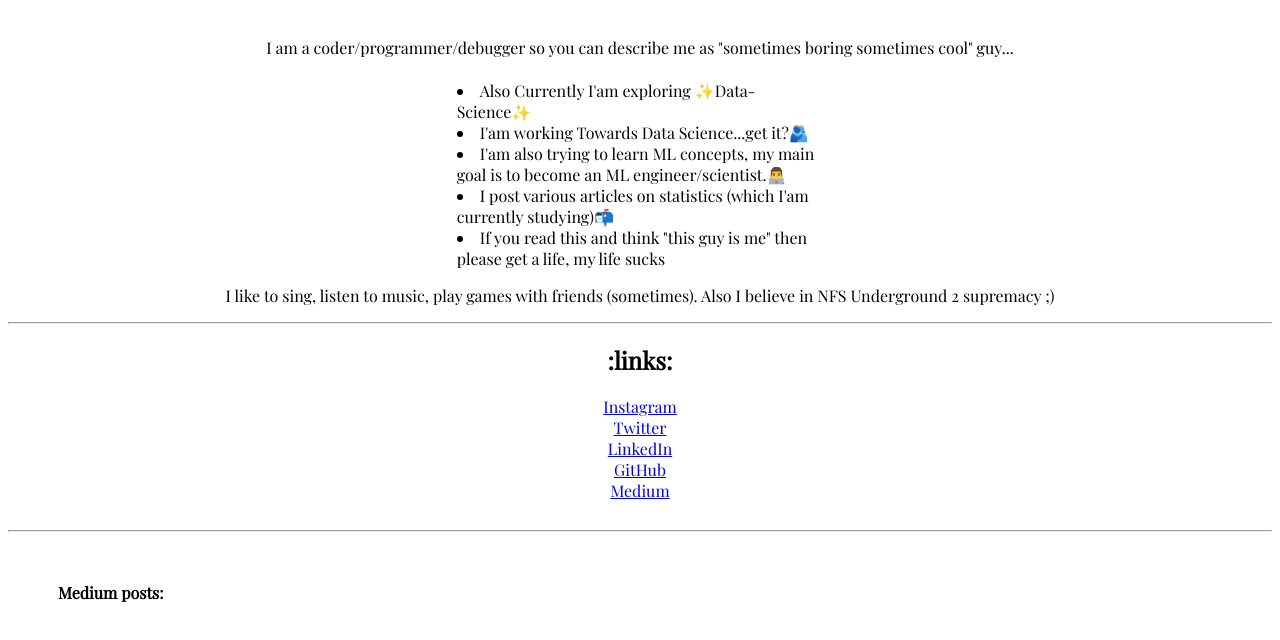
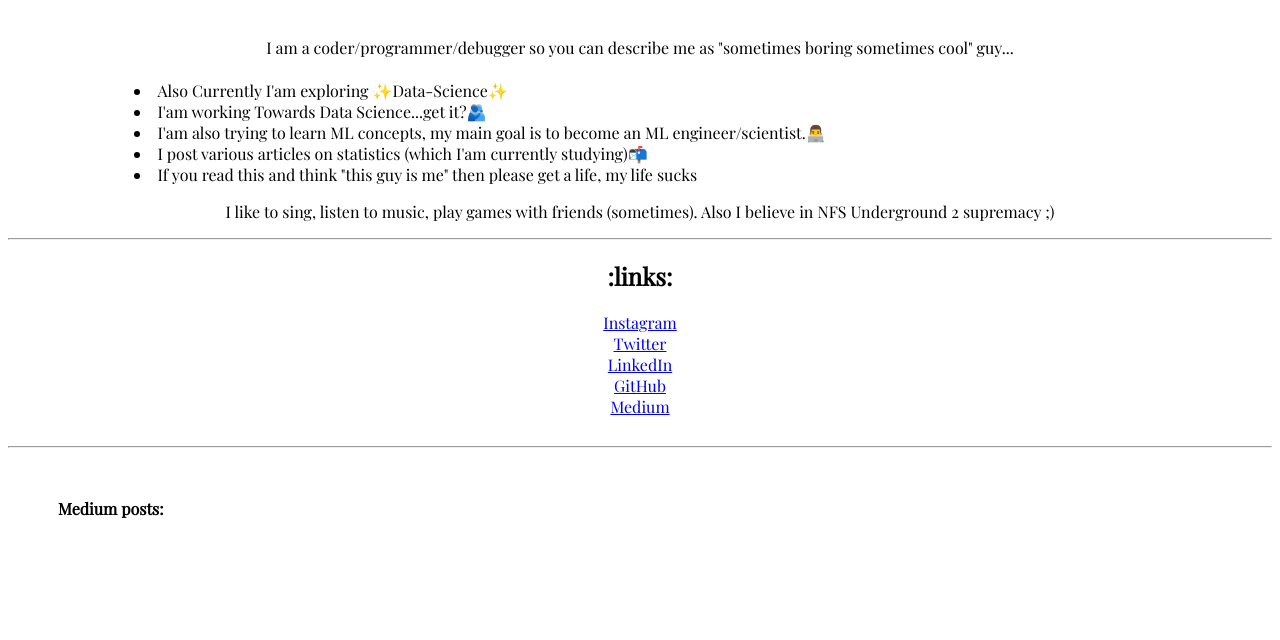
Before and after one commit to atharv4git/webpage, a website: page index.html in a window 1280 px wide. Shown: the part 174-814 px from the top of the page. Drawn offline with nearby package versions, Linux system fonts and the light colour scheme; a script that the page names is missing.

Commit message:
commit 3

```diff
--- a/style.css
+++ b/style.css
@@ -2,7 +2,8 @@ body{
     font-family: 'Playfair Display', serif;
 }
 #links-outer{
-    margin: 0px 200px 0px 200px;
+    max-width: 80%;
+    min-width: 50%;
 }
 #medium-posts{
     margin: 50px;
@@ -11,6 +12,6 @@ body{
     padding: 0.5% 0.5% 0% 0.5%;
 }
 #div2{
-    margin-left: 35%;
-    margin-right: 35%;
+    max-width: 80%;
+    min-width: 50%;
 }
```
